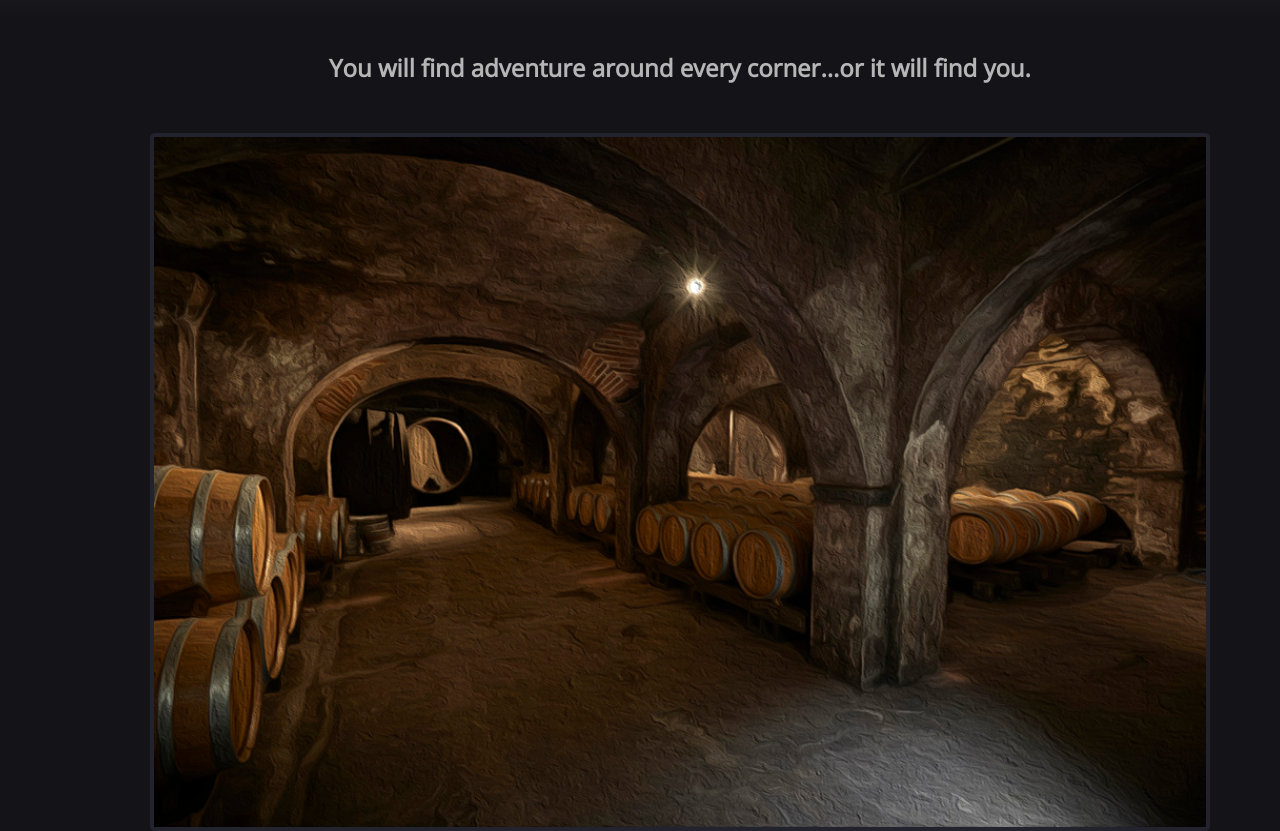
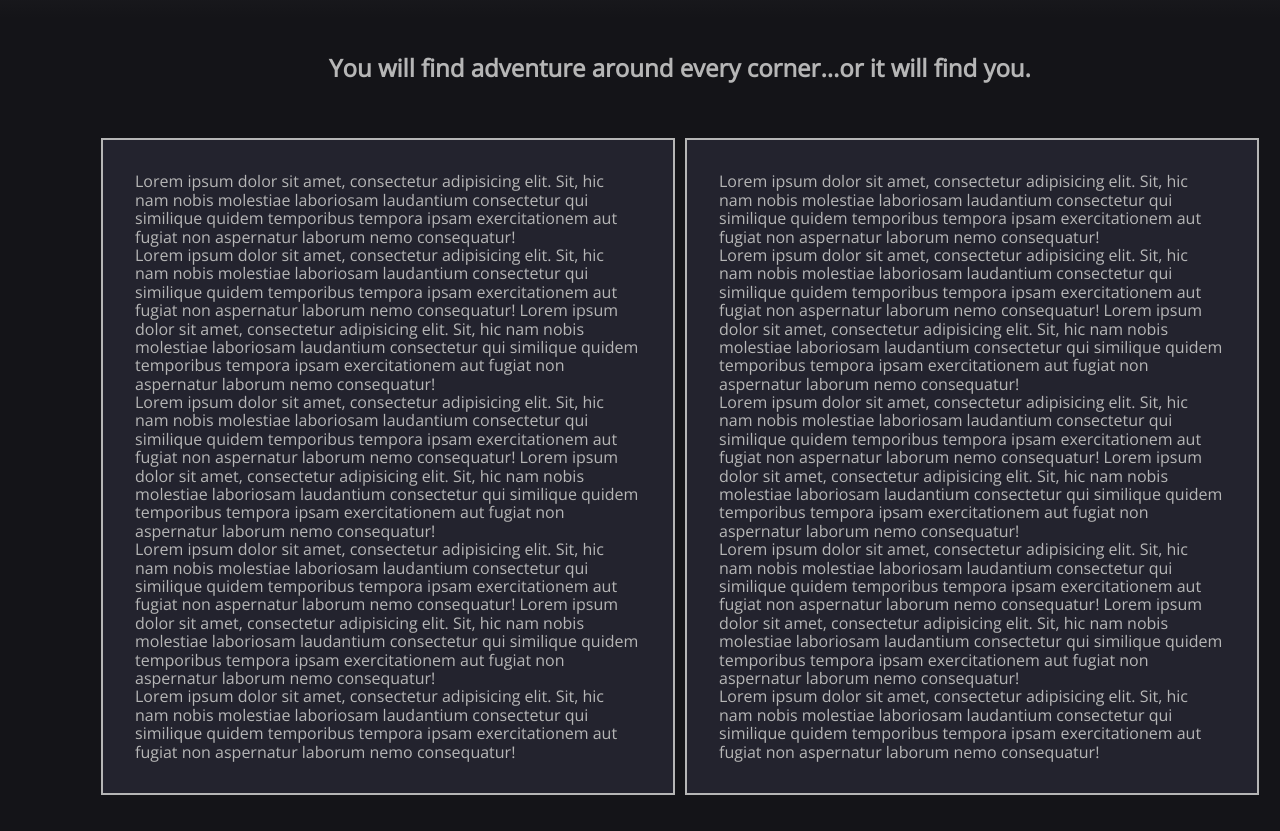
Before and after one commit to grimlong/Code-Louisville-Project, a plain HTML site: page index.html in a window 1280 px wide. Shown: the part 1000-1831 px from the top of the page. Drawn offline with nearby package versions, Linux system fonts and the light colour scheme; grey boxes are pictures that could not be loaded.

Commit message:
Revision Eight

```diff
--- a/index.html
+++ b/index.html
@@ -21,7 +21,7 @@
 
 </header>
 <body>
-
+<!------------ Navbar with icons from font awesome ---------------->
     <nav class="navbar">
         <ul class="navbar-nav">
           <li class="logo">
@@ -233,9 +233,66 @@
     <main>
 
 <div class="callout">
-    <h2 class="" >You will find adventure around every corner...or it will find you.</h2>
+    <h2>You will find adventure around every corner...or it will find you.</h2>
 </div>
+
 <main-content>
+  <p class="artical-1">
+    Lorem ipsum dolor sit amet, consectetur adipisicing elit. Sit, hic nam nobis molestiae laboriosam
+     laudantium consectetur qui similique quidem temporibus tempora ipsam exercitationem aut fugiat non
+      aspernatur laborum nemo consequatur!<br>
+      Lorem ipsum dolor sit amet, consectetur adipisicing elit. Sit, hic nam nobis molestiae laboriosam
+     laudantium consectetur qui similique quidem temporibus tempora ipsam exercitationem aut fugiat non
+      aspernatur laborum nemo consequatur!
+      Lorem ipsum dolor sit amet, consectetur adipisicing elit. Sit, hic nam nobis molestiae laboriosam
+      laudantium consectetur qui similique quidem temporibus tempora ipsam exercitationem aut fugiat non
+       aspernatur laborum nemo consequatur!<br>
+       Lorem ipsum dolor sit amet, consectetur adipisicing elit. Sit, hic nam nobis molestiae laboriosam
+      laudantium consectetur qui similique quidem temporibus tempora ipsam exercitationem aut fugiat non
+       aspernatur laborum nemo consequatur!
+       Lorem ipsum dolor sit amet, consectetur adipisicing elit. Sit, hic nam nobis molestiae laboriosam
+     laudantium consectetur qui similique quidem temporibus tempora ipsam exercitationem aut fugiat non
+      aspernatur laborum nemo consequatur!<br>
+      Lorem ipsum dolor sit amet, consectetur adipisicing elit. Sit, hic nam nobis molestiae laboriosam
+     laudantium consectetur qui similique quidem temporibus tempora ipsam exercitationem aut fugiat non
+      aspernatur laborum nemo consequatur!
+      Lorem ipsum dolor sit amet, consectetur adipisicing elit. Sit, hic nam nobis molestiae laboriosam
+      laudantium consectetur qui similique quidem temporibus tempora ipsam exercitationem aut fugiat non
+       aspernatur laborum nemo consequatur!<br>
+       Lorem ipsum dolor sit amet, consectetur adipisicing elit. Sit, hic nam nobis molestiae laboriosam
+      laudantium consectetur qui similique quidem temporibus tempora ipsam exercitationem aut fugiat non
+       aspernatur laborum nemo consequatur!
+  </p>
+
+  <p class="artical-2">
+    Lorem ipsum dolor sit amet, consectetur adipisicing elit. Sit, hic nam nobis molestiae laboriosam
+     laudantium consectetur qui similique quidem temporibus tempora ipsam exercitationem aut fugiat non
+      aspernatur laborum nemo consequatur!<br>
+      Lorem ipsum dolor sit amet, consectetur adipisicing elit. Sit, hic nam nobis molestiae laboriosam
+     laudantium consectetur qui similique quidem temporibus tempora ipsam exercitationem aut fugiat non
+      aspernatur laborum nemo consequatur!
+      Lorem ipsum dolor sit amet, consectetur adipisicing elit. Sit, hic nam nobis molestiae laboriosam
+      laudantium consectetur qui similique quidem temporibus tempora ipsam exercitationem aut fugiat non
+       aspernatur laborum nemo consequatur!<br>
+       Lorem ipsum dolor sit amet, consectetur adipisicing elit. Sit, hic nam nobis molestiae laboriosam
+      laudantium consectetur qui similique quidem temporibus tempora ipsam exercitationem aut fugiat non
+       aspernatur laborum nemo consequatur!
+       Lorem ipsum dolor sit amet, consectetur adipisicing elit. Sit, hic nam nobis molestiae laboriosam
+     laudantium consectetur qui similique quidem temporibus tempora ipsam exercitationem aut fugiat non
+      aspernatur laborum nemo consequatur!<br>
+      Lorem ipsum dolor sit amet, consectetur adipisicing elit. Sit, hic nam nobis molestiae laboriosam
+     laudantium consectetur qui similique quidem temporibus tempora ipsam exercitationem aut fugiat non
+      aspernatur laborum nemo consequatur!
+      Lorem ipsum dolor sit amet, consectetur adipisicing elit. Sit, hic nam nobis molestiae laboriosam
+      laudantium consectetur qui similique quidem temporibus tempora ipsam exercitationem aut fugiat non
+       aspernatur laborum nemo consequatur!<br>
+       Lorem ipsum dolor sit amet, consectetur adipisicing elit. Sit, hic nam nobis molestiae laboriosam
+      laudantium consectetur qui similique quidem temporibus tempora ipsam exercitationem aut fugiat non
+       aspernatur laborum nemo consequatur!
+  </p>
+</main-content>
+
+<secoundary-content>
   <img id="Entertainment" class="wine" src="images/Stone_Hill_Hermann-_Cellar.jpg" alt="Basment with wine casks">
   <p>
   Lorem, ipsum dolor sit amet consectetur adipisicing elit. Nemo nesciunt unde, eos ab laudantium eveniet dolor itaque fugit aliquam consequatur, similique pariatur consequuntur impedit molestiae labore esse quae, ipsum explicabo.
@@ -250,13 +307,15 @@
    Barovia is host to a myriad of shapechangers. including werewolves and wereravens and other less common therianthropes.
   </p>
 
-
   <div class="callout">
   <a class="link" href="https://forgottenrealms.fandom.com/wiki/Werewolf" target="_blank">See the wildlife</a>
   </div>
-</main-content>
 
   <img class="vallaki" src="images/Vallaki-crop.jpg" alt="City of Vallaki">
+
+</secoundary-content>
+
+<aside>
 
   <div id="cities" class="cities">
     <h2>Cities to visit </h2>
@@ -270,6 +329,7 @@
     </ul>
   </div>
 
+</aside>
     <!------------ Character Stat Generator Program ---------------->
 
     <h3>
--- a/style.css
+++ b/style.css
@@ -92,7 +92,7 @@ main {
   }
 
 .fa-secondary {
-  color: #1e1e24;
+  color: #bd0000;
   }
 
 .fa-primary,
@@ -161,16 +161,38 @@ h1 {
   padding-bottom: 5.9375rem;
 }
 
-main-content,
+p {
+  color: var(--text-primary);
+}
+
+main-content {
+display: flex;
+flex-wrap: wrap;
+flex-flow: row;
+justify-content: space-evenly;
+margin-bottom: 3em;
+
+
+}
+
+.artical-1 {
+  padding: 2em;
+  background: var(--bg-primary);
+  border: solid 2px var(--text-primary);
+}
+
+.artical-2 {
+  padding: 2em;
+  background: var(--bg-primary);
+  border: solid 2px var(--text-primary);
+
+}
+secoundary-content,
 .main-header,
 .main-footer {
   text-align: center;
   color: var(--text-primary);
   }
-
-main-content {
-
-}
 
 img {
   display: block;
@@ -178,13 +200,11 @@ img {
   margin-right: auto;
   border: solid 4px var(--bg-primary);
   max-height: 690px;
-  max-width: 1235px;
-  border-radius: 5px;
-  flex-shrink: 3;
+  max-width: 1000px;
+  border-radius: 5px;;
 }
 
 .wine {
-  justify-self: start;
   width: 90%;
   }
 
@@ -296,6 +316,9 @@ a:visited {
     font-size: 2em;
   }
 
+  main-content {
+    flex-direction: column;
+  }
   }
 
  /* -------------------- Large screens -------------------- */
@@ -322,6 +345,9 @@ a:visited {
     left: 0px;
     }
 
+  .artical-1,.artical-2 {
+    margin:5px 5px ;
+    }
   }
 
 /* -------------------- Themes -------------------- */
```
Also changed, not shown: construction.html (+1 -1 lines), 1 other file. Lines whose indentation alone changed are shown as unchanged.
